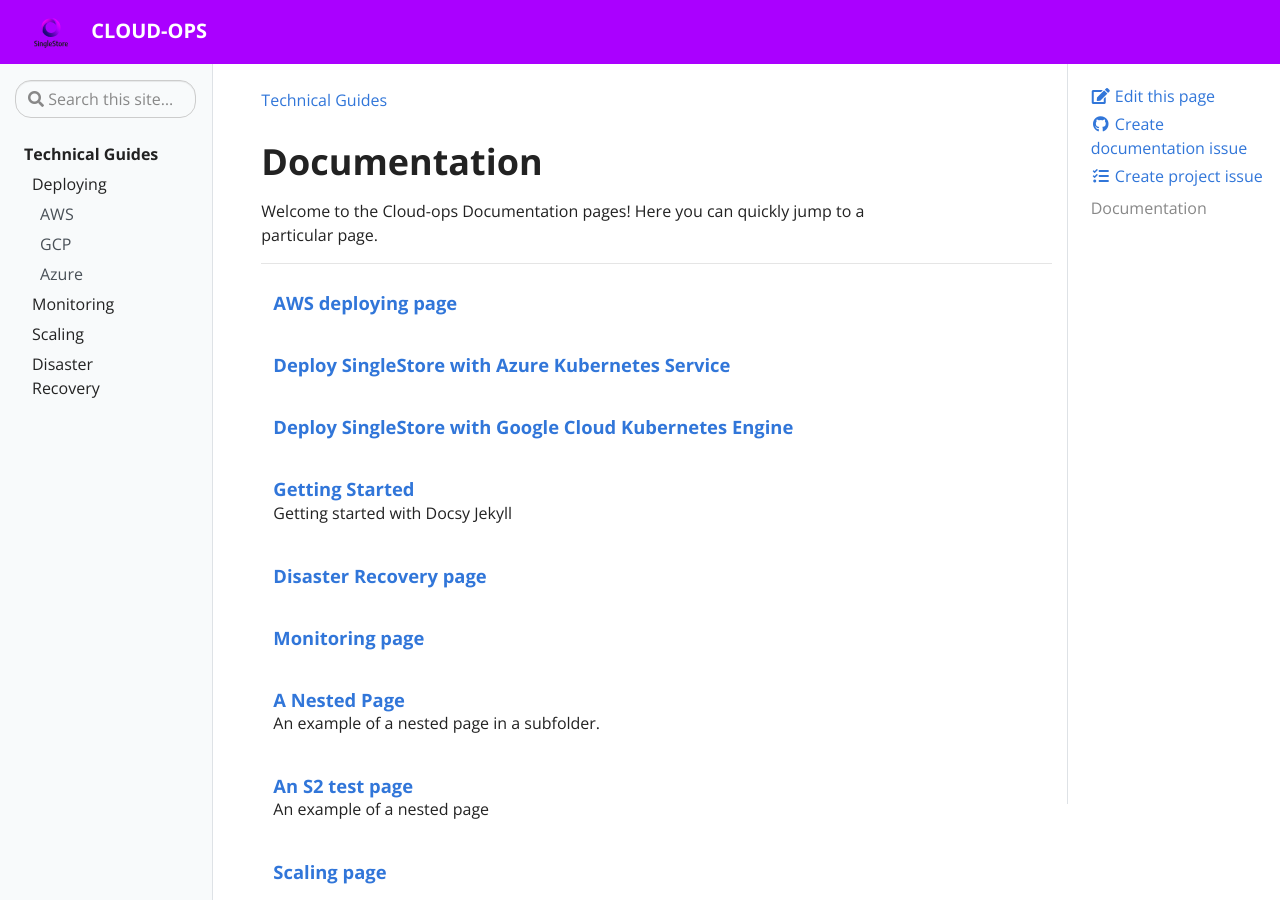
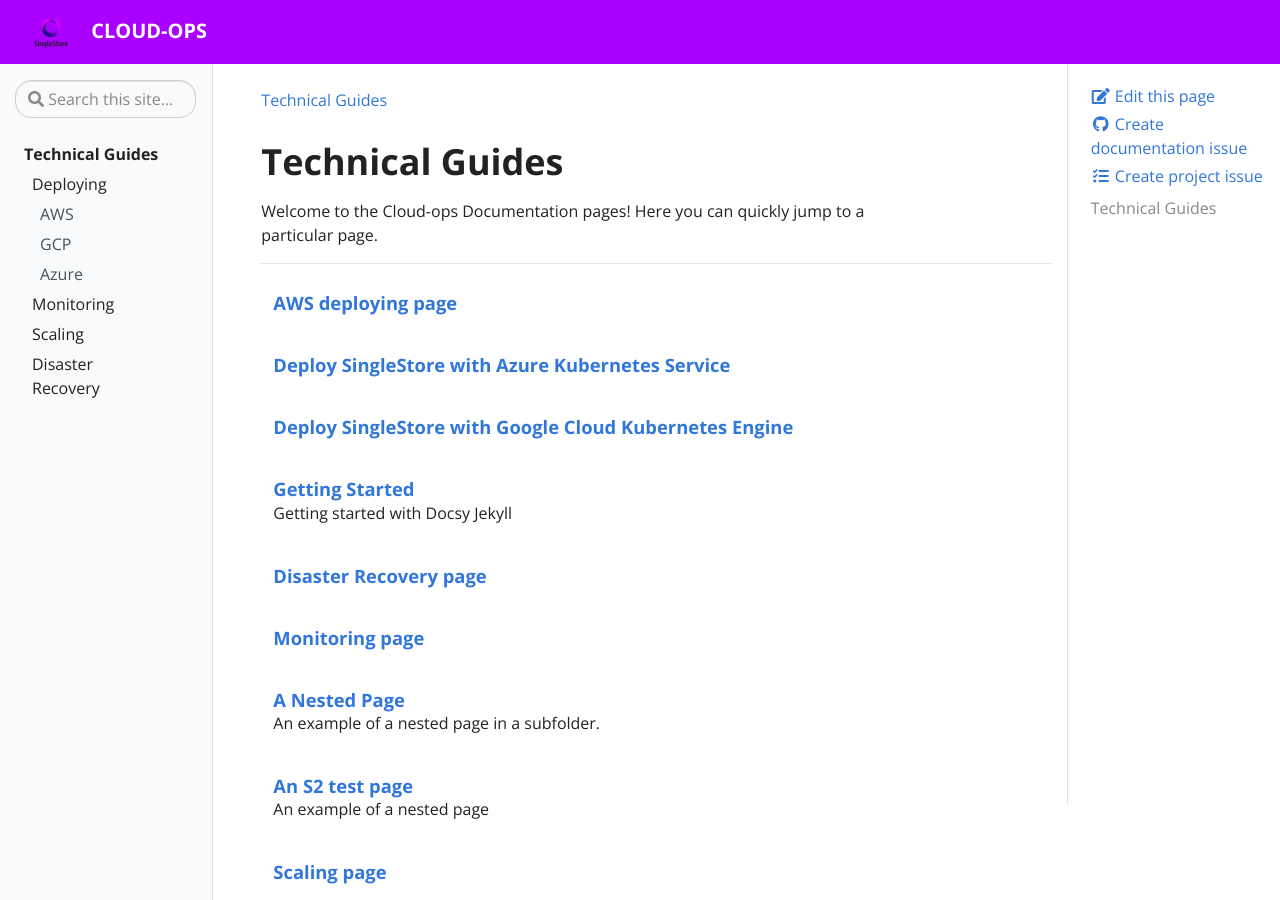
Before and after one commit to sdb-cloud-ops/cloud-ops, a Jekyll site: the page built from pages/docs.md, in a window 1280 px wide and 900 px high. Built offline with Jekyll 4.4.1, drawn with Linux system fonts in a browser that asks for light colours.

Commit message:
Update docs.md

```diff
--- a/pages/docs.md
+++ b/pages/docs.md
@@ -4,7 +4,7 @@ title: Technical Guides
 permalink: /docs/
 ---
 
-# Documentation
+# Technical Guides
 
 Welcome to the {{ site.title }} Documentation pages! Here you can quickly jump to a
 particular page.
```
